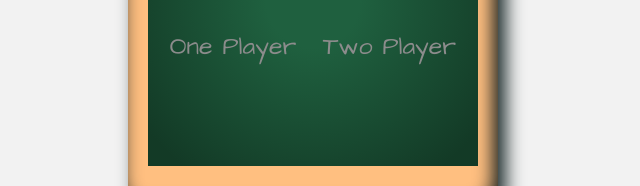
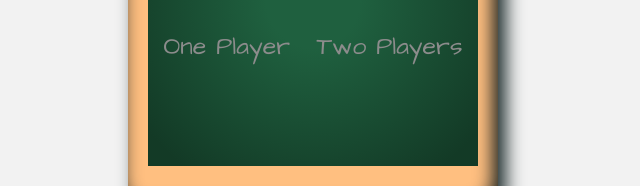
Before and after one commit to therefor/TicTacToe-Game, a plain HTML site: page index.html in a window 1280 px wide. Shown: the part 309-495 px from the top of the page, 302-942 px from the left. Drawn offline with nearby package versions, Linux system fonts and the light colour scheme.

Commit message:
Update index.html

```diff
--- a/index.html
+++ b/index.html
@@ -35,7 +35,7 @@
             <div class = "menu">
                 <h1 class = "menuTitle">How do you want to play?</h1>
                 <button class = "oneP">One Player</button>
-                <button class = "twoP">Two Player</button>
+                <button class = "twoP">Two Players</button>
             </div>
 
             <div class = "xOrO">
```
